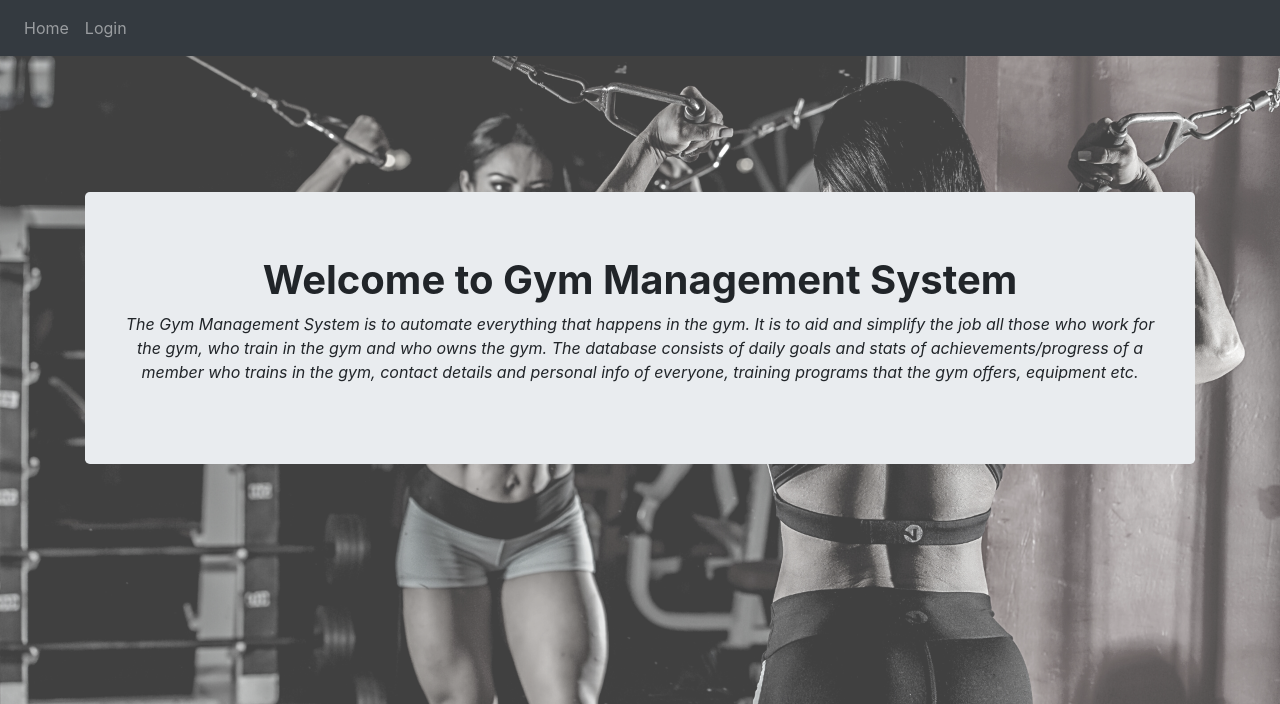
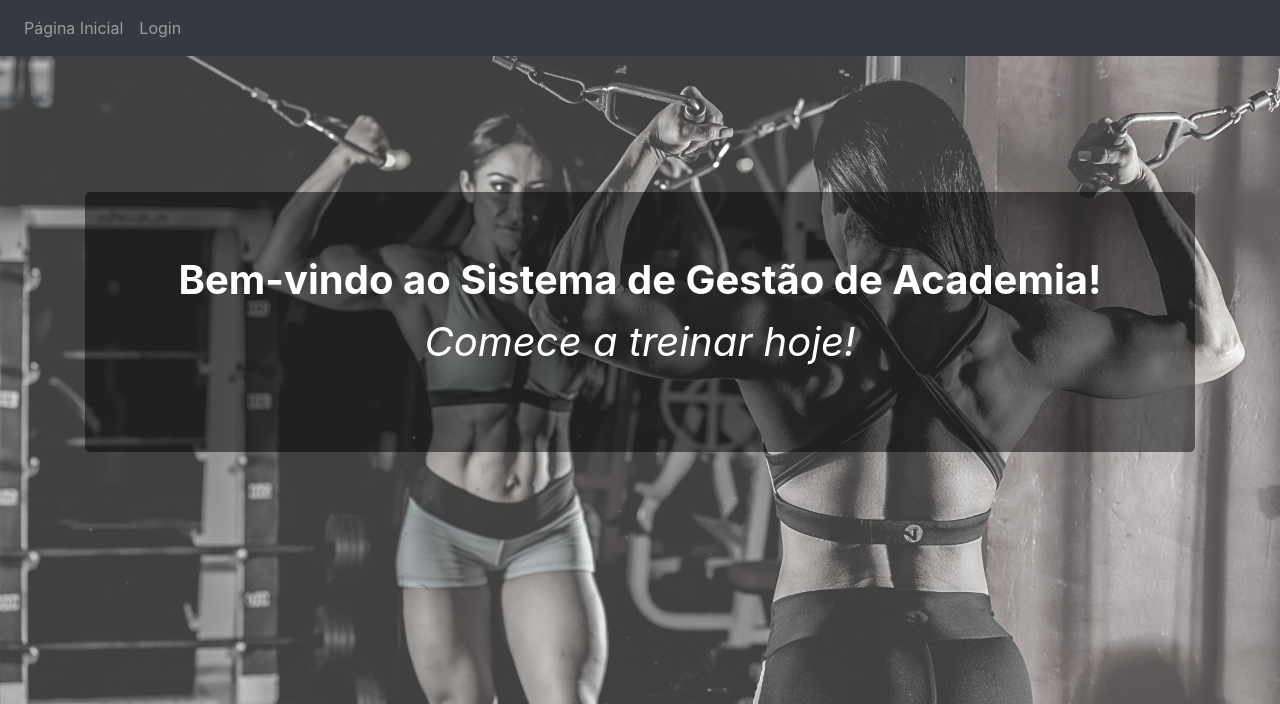
Before and after one commit to BrunaDamaris/Gym-Management-System, a Flask app: page / in a window 1280 px wide. Shown: the top 704 px of the page. Run offline with Flask 2, Linux system fonts and the light colour scheme; some libraries are stand-ins or nearby versions.

Commit message:
color alterations

```diff
--- a/static/assets/bootstrap/css/alterations.css
+++ b/static/assets/bootstrap/css/alterations.css
@@ -57,7 +57,11 @@
 }
 
 .btn-size{
-    width: 300px;
+  width: 300px;
+}
+
+.btn-size2{
+  width: 603px;
 }
 
 .float-container {
@@ -71,3 +75,56 @@
     padding: 10px;
     border: 2px solid red;
 }
+
+.btn-outline-secondary {
+  color: #333333;
+  background-color: transparent;
+  background-image: none;
+  border-color: #333333;
+}
+
+.btn-outline-secondary:hover {
+  color: #fff;
+  background-color: #333333;
+  border-color: #333333;
+}
+
+.btn-outline-secondary:focus, .btn-outline-secondary.focus {
+  box-shadow: 0 0 0 0.2rem rgba(108, 117, 125, 0.5);
+}
+
+.btn-outline-secondary.disabled, .btn-outline-secondary:disabled {
+  color: #333333;
+  background-color: transparent;
+}
+
+.btn-outline-secondary:not(:disabled):not(.disabled):active, .btn-outline-secondary:not(:disabled):not(.disabled).active,
+.show > .btn-outline-secondary.dropdown-toggle {
+  color: #fff;
+  background-color: #333333;
+  border-color: #333333;
+}
+
+.btn-outline-secondary:not(:disabled):not(.disabled):active:focus, .btn-outline-secondary:not(:disabled):not(.disabled).active:focus,
+.show > .btn-outline-secondary.dropdown-toggle:focus {
+  box-shadow: 0 0 0 0.2rem rgba(108, 117, 125, 0.5);
+}
+
+.jumbotron2 {
+  padding: 2rem 1rem;
+  margin-bottom: 2rem;
+  background-color: rgba(1, 1, 1, 0.5);
+  border-radius: 0.3rem;
+}
+
+@media (min-width: 576px) {
+  .jumbotron2 {
+    padding: 4rem 2rem;
+  }
+}
+
+.jumbotron2-fluid {
+  padding-right: 0;
+  padding-left: 0;
+  border-radius: 0;
+}
--- a/templates/adminDash.html
+++ b/templates/adminDash.html
@@ -3,6 +3,7 @@
 {% block body %}
 	<div class="container jumbotron" style="margin:auto;">
 		<h1><small>Bem-vindo(a), <span class="font-weight-bold" style="color: #333333"> {{session.username}}</span></h1>
+		</p></p>
 		<div class="form-group">
 			<a href = "{{url_for('addTrainor')}}"><button type ="button" class="btn btn-outline-info btn-lg btn-size" >Adicionar Treinador</button></a>
 			<a href = "{{url_for('deleteTrainor')}}"><button type ="button" class="btn btn-outline-danger btn-lg btn-size" >Remover Treinador</button></a>
@@ -20,7 +21,7 @@
 			<a href = "{{url_for('deleteMember')}}"><button type ="button" class="btn btn-outline-danger btn-lg btn-size" >Remover Membro</button></a>
 		</div>
 		<div class="form-group">
-			<a href = "{{url_for('viewDetails')}}"><button type ="button" class="btn btn-outline-secondary btn-lg btn-size">Ver detalhes</button></a>
+			<a href = "{{url_for('viewDetails')}}"><button type ="button" class="btn btn-outline-secondary btn-lg btn-size2">Ver detalhes</button></a>
 		</div>
 	</div>
 {% endblock %}
--- a/templates/home.html
+++ b/templates/home.html
@@ -4,12 +4,8 @@
 <br>
 <br>
 <br>
-<div class="container jumbotron text-center">
-	<h1><strong>Welcome to Gym Management System</strong></h1>
-	<p class="font-italic">The Gym Management System is to automate everything that happens
-in the gym. It is to aid and simplify the job all those who work for the gym, who train
-in the gym and who owns the gym. The database consists of daily goals and stats of
-achievements/progress of a member who trains in the gym, contact details and
-personal info of everyone, training programs that the gym offers, equipment etc.</p>
+<div class="container jumbotron2 text-center" style="color: #ffff">
+	<h1><strong>Bem-vindo ao Sistema de Gestão de Academia!</strong></h1>
+	<p class="font-italic" style="color: #ffff; font-size: 40px;">Comece a treinar hoje!</p>
 </div>
 {% endblock %}
--- a/templates/includes/_navbar.html
+++ b/templates/includes/_navbar.html
@@ -2,20 +2,20 @@
 
         <ul class="navbar-nav">
           <li class="nav-item ">
-            <a class="nav-link " href="/">Home </a>
+            <a class="nav-link " href="/">Página Inicial</a>
           </li>
           {% if not session.logged_in %}
           <li class="nav-item "><a class="nav-link " href="/login">Login</a></li>
           {% endif %}
 
           {% if session.logged_in %}
-          {% if session.prof == 1 %}
+          {% if session.profile == 1 %}
           <li class="nav-item "><a class="nav-link " href="/adminDash">Dashboard</a></li>
           {% else %}
-            {% if session.prof == 2 %}
+            {% if session.profile == 2 %}
               <li class="nav-item "><a class="nav-link " href="/recepDash">Dashboard</a></li>
             {% else %}
-              {% if session.prof == 3 %}
+              {% if session.profile == 3 %}
                 <li class="nav-item "><a class="nav-link " href="/trainorDash">Dashboard</a></li>
               {% else %}
                 <li class="nav-item "><a class="nav-link " href="{{url_for('memberDash', username = session.username)}}">Dashboard</a></li>
--- a/templates/recepDash.html
+++ b/templates/recepDash.html
@@ -2,7 +2,8 @@
 
 {% block body %}
 	<div class="container jumbotron">
-		 <h1><small>Bem-vindo(a), {{session.username}}</small></h1>
+		<h1><small>Bem-vindo(a), {{session.username}}</small></h1>
+		</p></p>
 		<div class="form-group">
 			<a href = "{{url_for('addMember')}}"><button type ="button" class="btn btn-outline-info btn-lg btn-size" >Adicionar Membro</button></a>
 		</div>
--- a/templates/viewDetails.html
+++ b/templates/viewDetails.html
@@ -1,11 +1,11 @@
 {% extends 'layout.html' %}
 
 {% block body %}
-	<div class="container">
+		<div class="container jumbotron2" style="margin: auto;">
 			{% for each in result %}
 		 <div class="form-group">
-			<a href = "{{url_for('profile', username = each['username'])}}"><button type ="button" class="btn btn-outline-warning" >{{each['username']}}</button></a>
+			<a href = "{{url_for('profile', username = each['username'])}}"><button type ="button" class="btn btn-outline-warning btn-size" >{{each['username']}}</button></a>
 		</div>
 		 {% endfor %}
-	</div
+	</div>
 {% endblock %}
```
Also changed, not shown: templates/trainorDash.html (+6 -6 lines).
